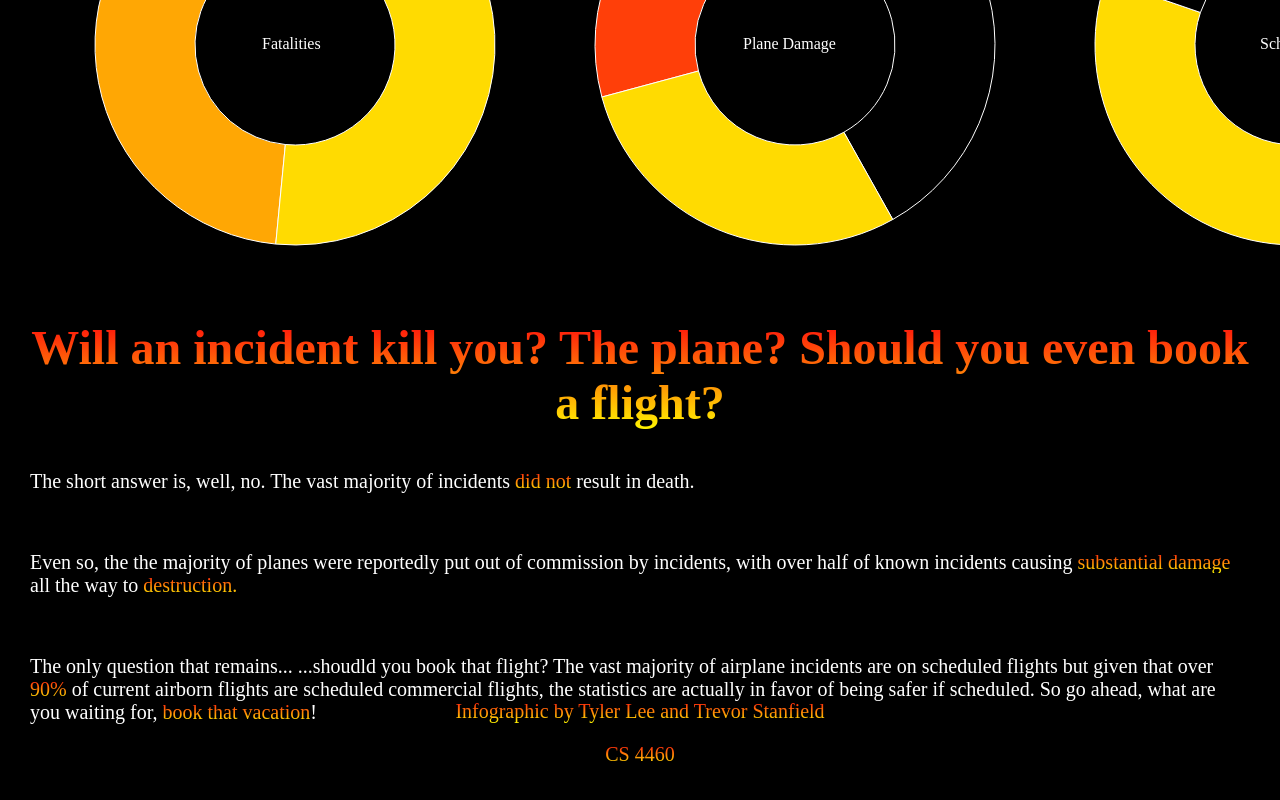
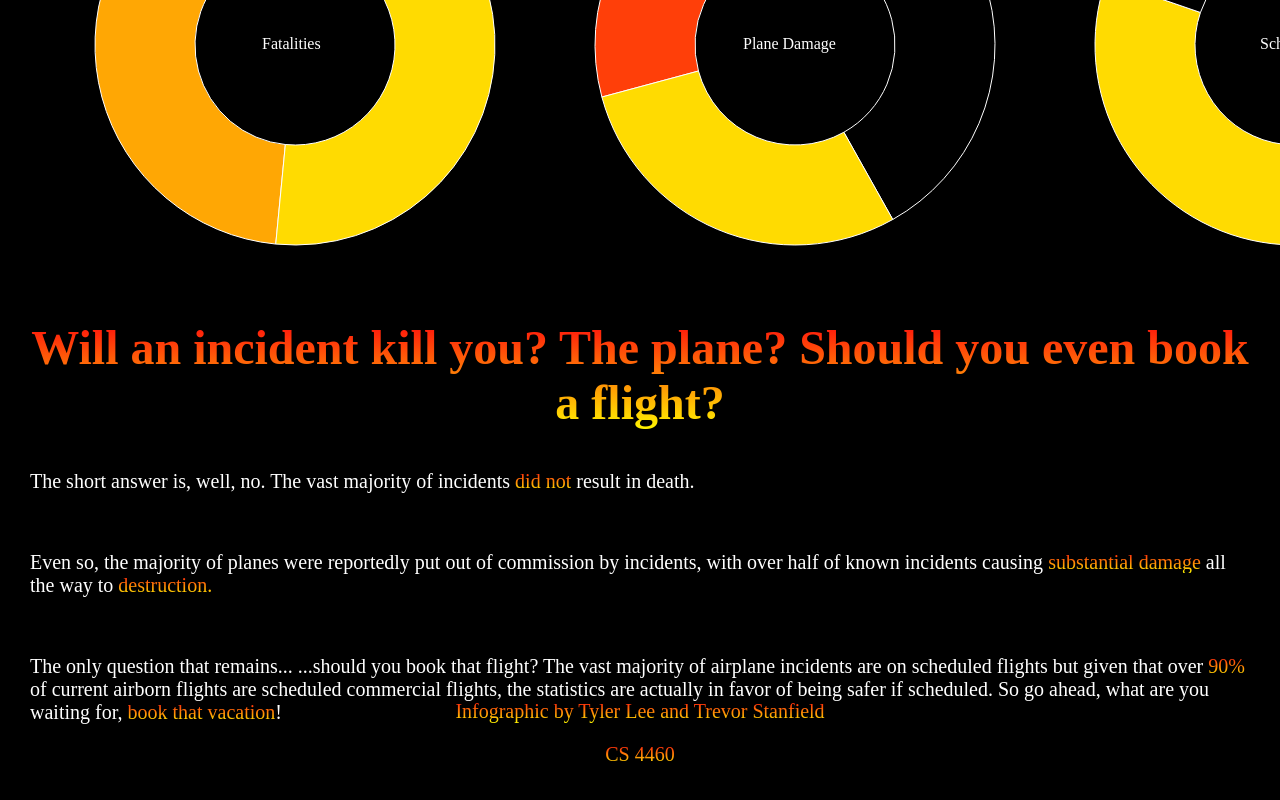
Before and after one commit to tlee753/plane-crashes, a plain HTML site: page index.html in a window 1280 px wide. Shown: the part 2150-2950 px from the top of the page. Drawn offline with Linux system fonts and the light colour scheme; a web font is replaced by a local one.

Commit message:
Update index.html

```diff
--- a/index.html
+++ b/index.html
@@ -64,9 +64,9 @@
             <h2 class="warning">Will an incident kill you? The plane? Should you even book a flight?</h2>
             <p>The short answer is, well, no. The vast majority of incidents <span class="warning">did not</span> result in death.</p>
             <br>
-            <p>Even so, the the majority of planes were reportedly put out of commission by incidents, with over half of known incidents causing <span class="warning">substantial damage</span> all the way to <span class="warning">destruction.</span></p>
+            <p>Even so, the majority of planes were reportedly put out of commission by incidents, with over half of known incidents causing <span class="warning">substantial damage</span> all the way to <span class="warning">destruction.</span></p>
             <br>
-            <p>The only question that remains...    ...shoudld you book that flight? The vast majority of airplane incidents are on scheduled flights but given that over <span class="warning">90%</span> of current airborn flights are scheduled commercial flights, the statistics are actually in favor of being safer if scheduled. So go ahead, what are you waiting for, <span class="warning">book that vacation</span>!</p>
+            <p>The only question that remains...    ...should you book that flight? The vast majority of airplane incidents are on scheduled flights but given that over <span class="warning">90%</span> of current airborn flights are scheduled commercial flights, the statistics are actually in favor of being safer if scheduled. So go ahead, what are you waiting for, <span class="warning">book that vacation</span>!</p>
         </div>
 
     </div>
```
